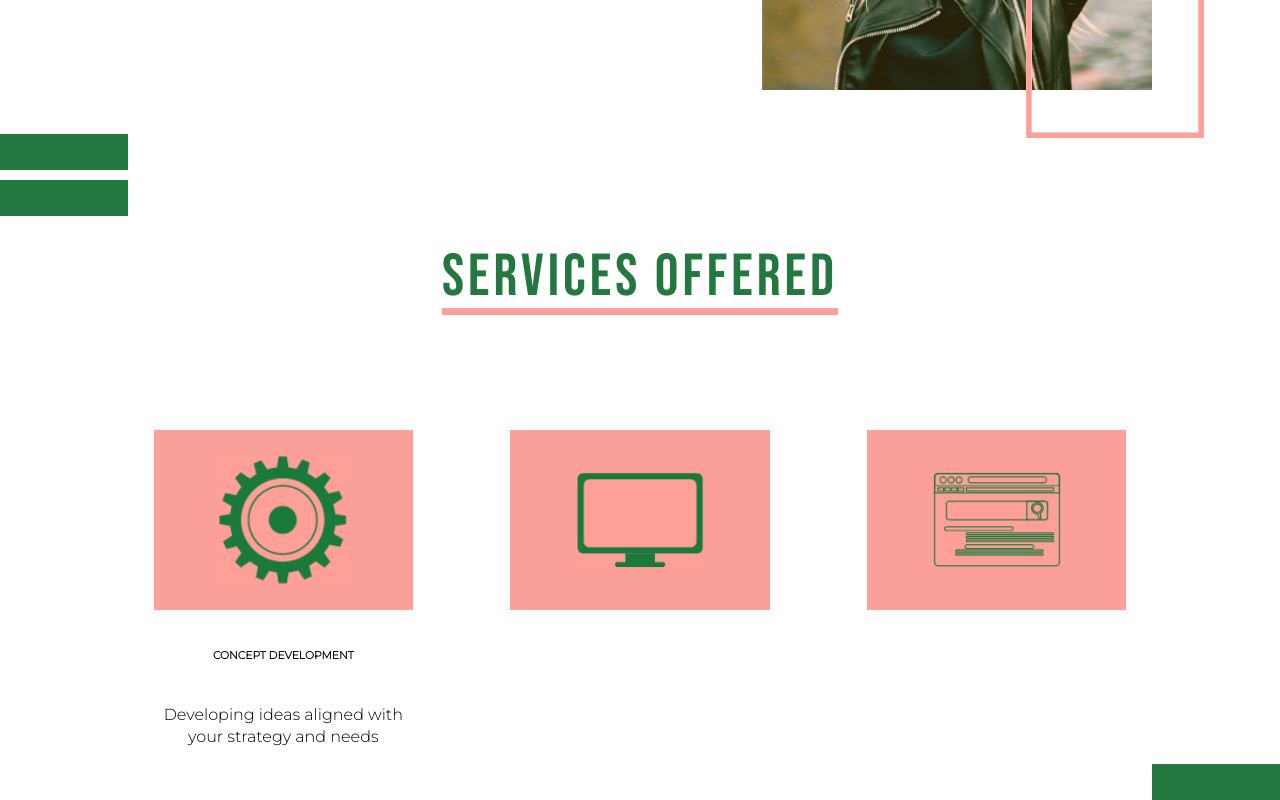
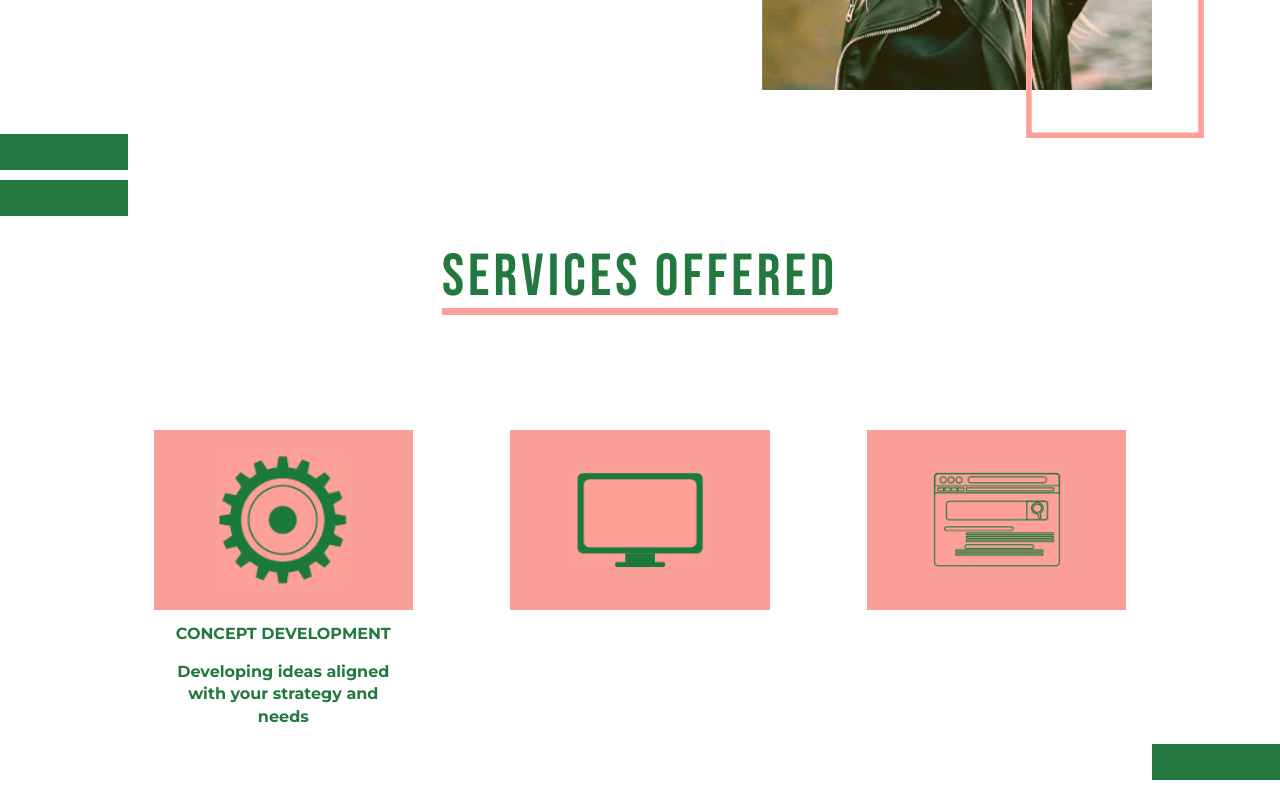
Before and after one commit to rjwhobbs/frontend-example-designer, a plain HTML site: page index.html in a window 1280 px wide. Shown: the part 1027-1827 px from the top of the page. Drawn offline with Linux system fonts and the light colour scheme.

Commit message:
Added some more fonts.

```diff
--- a/css/r.css
+++ b/css/r.css
@@ -60,12 +60,21 @@
   padding-bottom: 0.2rem;
 }
 
+.r-px-p5{
+  padding-left: .5rem;
+  padding-right: .5rem;
+}
+
 /* TEXT STYLE */
 
 /* font sizing */
 
 .r-fs-p95 {
   font-size: 0.95rem;
+}
+
+.r-fs-1 {
+  font-size: 1rem;
 }
 
 .r-fs-3 {
--- a/index.html
+++ b/index.html
@@ -5,7 +5,9 @@
   <meta http-equiv="X-UA-Compatible" content="IE=edge">
   <meta name="viewport" content="width=device-width, initial-scale=1.0">
   <link rel="preconnect" href="https://fonts.gstatic.com">
+  <link rel="preconnect" href="https://fonts.gstatic.com" crossorigin>
   <link href="https://fonts.googleapis.com/css2?family=Bebas+Neue&family=Montserrat:wght@300&display=swap" rel="stylesheet">
+  <link href="https://fonts.googleapis.com/css2?family=Montserrat:wght@700&display=swap" rel="stylesheet">
   <link rel="stylesheet" href="css/normalize.css">
   <link rel="stylesheet" href="css/r.css">
   <link rel="stylesheet" href="css/vars.css">
@@ -97,8 +99,8 @@
     </div>
     <div class="serv-con-desc">
       <div>
-        <h6>CONCEPT DEVELOPMENT</h6>
-        <p class="r-ta-c">
+        <span class="bold r-fs-1 green">CONCEPT DEVELOPMENT</span>
+        <p class="r-ta-c bold green r-px-p5">
           Developing ideas aligned with your strategy and needs
         </p>
       </div>
```
